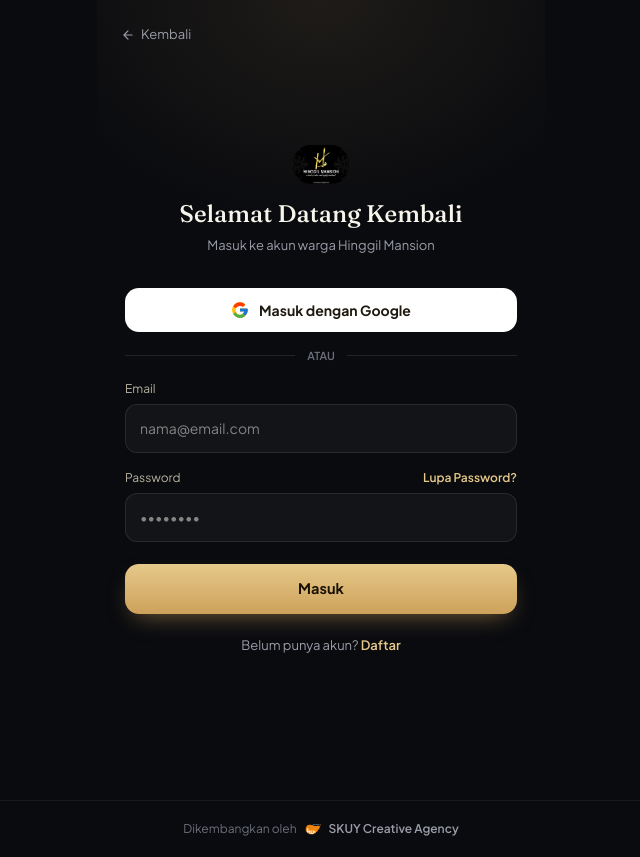
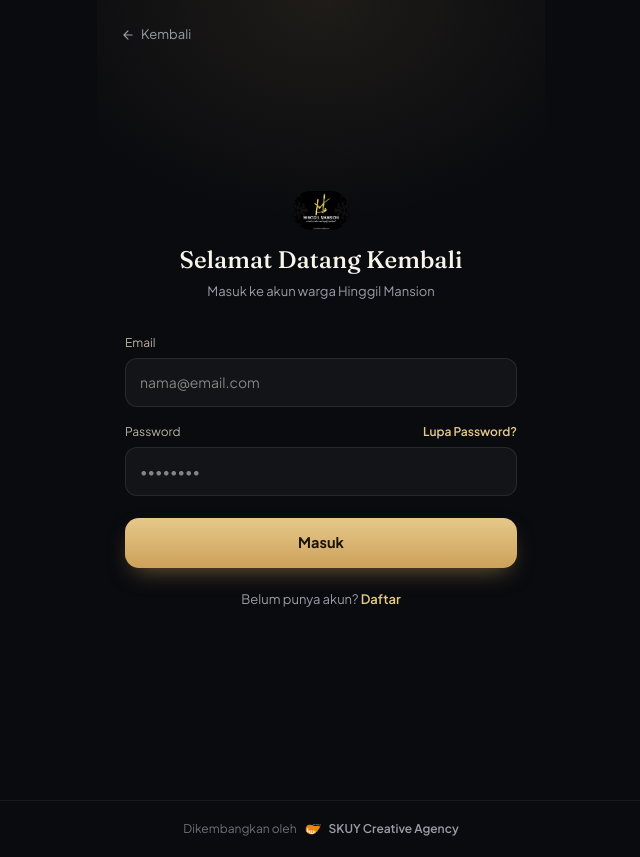
Before and after one commit to skuycreative-dev/warga-hinggil-mansion, a Next.js app: page /login in a window 1280 px wide. Shown: the whole page, without its empty margins (319-959 px from the left). Built offline with nearby package versions, Linux system fonts and the light colour scheme.

Commit message:
fix: hapus tombol login/daftar dengan Google (integrasi belum diperlukan), ganti ikon Tombol Darurat di dashboard jadi merah agar lebih mudah ditemukan saat kondisi darurat

```diff
--- a/app/dashboard/page.tsx
+++ b/app/dashboard/page.tsx
@@ -9,6 +9,7 @@
     title: 'Tombol Darurat',
     href: '/darurat',
     path: 'M12 2 4 6v6c0 5 3.5 8.5 8 10 4.5-1.5 8-5 8-10V6l-8-4Z',
+    danger: true,
   },
   {
     title: 'Forum Warga',
@@ -117,17 +118,20 @@
                 key={m.title}
                 href={m.href}
                 className="flex flex-col items-center gap-3 rounded-2xl px-4 py-6 text-center"
-                style={{ background: '#ffffff', border: '1px solid rgba(26,19,5,0.08)' }}
+                style={{
+                  background: '#ffffff',
+                  border: m.danger ? '1px solid rgba(179,57,47,0.25)' : '1px solid rgba(26,19,5,0.08)',
+                }}
               >
                 <div
                   className="flex h-12 w-12 items-center justify-center rounded-xl"
-                  style={{ background: '#1a1305' }}
+                  style={{ background: m.danger ? '#b3392f' : '#1a1305' }}
                 >
-                  <svg width="22" height="22" viewBox="0 0 24 24" fill="none" stroke="#e6c98a" strokeWidth="2" strokeLinecap="round" strokeLinejoin="round">
+                  <svg width="22" height="22" viewBox="0 0 24 24" fill="none" stroke={m.danger ? '#ffffff' : '#e6c98a'} strokeWidth="2" strokeLinecap="round" strokeLinejoin="round">
                     <path d={m.path} />
                   </svg>
                 </div>
-                <div className="text-[13.5px] font-bold" style={{ color: '#1f1a10' }}>
+                <div className="text-[13.5px] font-bold" style={{ color: m.danger ? '#b3392f' : '#1f1a10' }}>
                   {m.title}
                 </div>
               </Link>
--- a/app/login/page.tsx
+++ b/app/login/page.tsx
@@ -1,10 +1,9 @@
 'use client'
 
-import { useActionState, useState } from 'react'
+import { useActionState } from 'react'
 import Image from 'next/image'
 import Link from 'next/link'
 import { loginUser } from './actions'
-import { createClient } from '@/lib/supabase/client'
 
 const initialState = { error: '' }
 
@@ -28,16 +27,6 @@
 
 export default function LoginPage() {
   const [state, formAction, isPending] = useActionState(loginUser, initialState)
-  const [googleLoading, setGoogleLoading] = useState(false)
-
-  async function handleGoogle() {
-    setGoogleLoading(true)
-    const supabase = createClient()
-    await supabase.auth.signInWithOAuth({
-      provider: 'google',
-      options: { redirectTo: `${window.location.origin}/auth/callback` },
-    })
-  }
 
   return (
     <main
@@ -80,32 +69,6 @@
               Masuk ke akun warga Hinggil Mansion
             </p>
           </div>
-        </div>
-
-        <button
-          type="button"
-          onClick={handleGoogle}
-          disabled={googleLoading}
-          className="mb-4 flex w-full items-center justify-center gap-2.5 rounded-xl py-3 text-sm font-bold"
-          style={{
-            background: '#ffffff',
-            color: '#1f1a10',
-            opacity: googleLoading ? 0.7 : 1,
-          }}
-        >
-          <svg width="18" height="18" viewBox="0 0 48 48">
-            <path fill="#FFC107" d="M43.6 20.5H42V20H24v8h11.3C33.7 32.9 29.3 36 24 36c-6.6 0-12-5.4-12-12s5.4-12 12-12c3.1 0 5.8 1.1 8 3l6-6C34.5 5.1 29.5 3 24 3 12.4 3 3 12.4 3 24s9.4 21 21 21 21-9.4 21-21c0-1.4-.1-2.7-.4-3.5z"/>
-            <path fill="#FF3D00" d="m6.3 14.7 6.6 4.8C14.5 15.9 18.9 13 24 13c3.1 0 5.8 1.1 8 3l6-6C34.5 5.1 29.5 3 24 3c-7.5 0-14 4.2-17.7 10.4z"/>
-            <path fill="#4CAF50" d="M24 45c5.4 0 10.3-1.9 14-5.2l-6.5-5.3C29.4 36.6 26.8 37.5 24 37.5c-5.3 0-9.7-3.4-11.3-8.1l-6.6 5.1C9.9 40.7 16.4 45 24 45z"/>
-            <path fill="#1976D2" d="M43.6 20.5H42V20H24v8h11.3c-.8 2.3-2.3 4.3-4.2 5.7l6.5 5.3C41.5 35.6 45 30.2 45 24c0-1.4-.1-2.7-.4-3.5z"/>
-          </svg>
-          {googleLoading ? 'Menghubungkan...' : 'Masuk dengan Google'}
-        </button>
-
-        <div className="mb-4 flex items-center gap-3">
-          <div style={{ flex: 1, height: 1, background: 'rgba(255,255,255,0.1)' }} />
-          <span className="text-[11px] font-semibold" style={{ color: '#6d6f7a' }}>ATAU</span>
-          <div style={{ flex: 1, height: 1, background: 'rgba(255,255,255,0.1)' }} />
         </div>
 
         <form action={formAction} className="flex flex-col gap-4">
--- a/app/register/page.tsx
+++ b/app/register/page.tsx
@@ -5,7 +5,6 @@
 import Image from 'next/image'
 import Link from 'next/link'
 import { registerUser, type RegisterState } from './actions'
-import { createClient } from '@/lib/supabase/client'
 
 const initialState: RegisterState = { error: '', success: false }
 
@@ -42,7 +41,6 @@
   const [state, formAction, isPending] = useActionState(registerUser, initialState)
   const router = useRouter()
   const [countdown, setCountdown] = useState(3)
-  const [googleLoading, setGoogleLoading] = useState(false)
 
   useEffect(() => {
     if (!state.success) return
@@ -53,15 +51,6 @@
     const timer = setTimeout(() => setCountdown((c) => c - 1), 1000)
     return () => clearTimeout(timer)
   }, [state.success, countdown, router])
-
-  async function handleGoogle() {
-    setGoogleLoading(true)
-    const supabase = createClient()
-    await supabase.auth.signInWithOAuth({
-      provider: 'google',
-      options: { redirectTo: `${window.location.origin}/auth/callback` },
-    })
-  }
 
   return (
     <main
@@ -147,32 +136,6 @@
               Bergabung dengan komunitas Hinggil Mansion
             </p>
           </div>
-        </div>
-
-        <button
-          type="button"
-          onClick={handleGoogle}
-          disabled={googleLoading}
-          className="mb-4 flex w-full items-center justify-center gap-2.5 rounded-xl py-3 text-sm font-bold"
-          style={{
-            background: '#ffffff',
-            color: '#1f1a10',
-            opacity: googleLoading ? 0.7 : 1,
-          }}
-        >
-          <svg width="18" height="18" viewBox="0 0 48 48">
-            <path fill="#FFC107" d="M43.6 20.5H42V20H24v8h11.3C33.7 32.9 29.3 36 24 36c-6.6 0-12-5.4-12-12s5.4-12 12-12c3.1 0 5.8 1.1 8 3l6-6C34.5 5.1 29.5 3 24 3 12.4 3 3 12.4 3 24s9.4 21 21 21 21-9.4 21-21c0-1.4-.1-2.7-.4-3.5z"/>
-            <path fill="#FF3D00" d="m6.3 14.7 6.6 4.8C14.5 15.9 18.9 13 24 13c3.1 0 5.8 1.1 8 3l6-6C34.5 5.1 29.5 3 24 3c-7.5 0-14 4.2-17.7 10.4z"/>
-            <path fill="#4CAF50" d="M24 45c5.4 0 10.3-1.9 14-5.2l-6.5-5.3C29.4 36.6 26.8 37.5 24 37.5c-5.3 0-9.7-3.4-11.3-8.1l-6.6 5.1C9.9 40.7 16.4 45 24 45z"/>
-            <path fill="#1976D2" d="M43.6 20.5H42V20H24v8h11.3c-.8 2.3-2.3 4.3-4.2 5.7l6.5 5.3C41.5 35.6 45 30.2 45 24c0-1.4-.1-2.7-.4-3.5z"/>
-          </svg>
-          {googleLoading ? 'Menghubungkan...' : 'Daftar dengan Google'}
-        </button>
-
-        <div className="mb-4 flex items-center gap-3">
-          <div style={{ flex: 1, height: 1, background: 'rgba(255,255,255,0.1)' }} />
-          <span className="text-[11px] font-semibold" style={{ color: '#6d6f7a' }}>ATAU</span>
-          <div style={{ flex: 1, height: 1, background: 'rgba(255,255,255,0.1)' }} />
         </div>
 
         <form action={formAction} className="flex flex-col gap-3.5">
```
